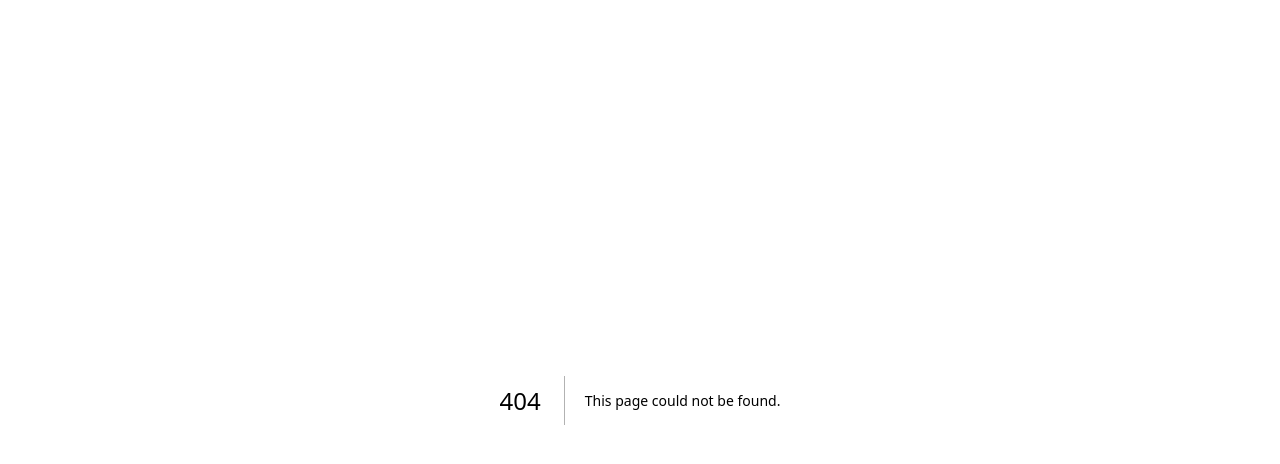
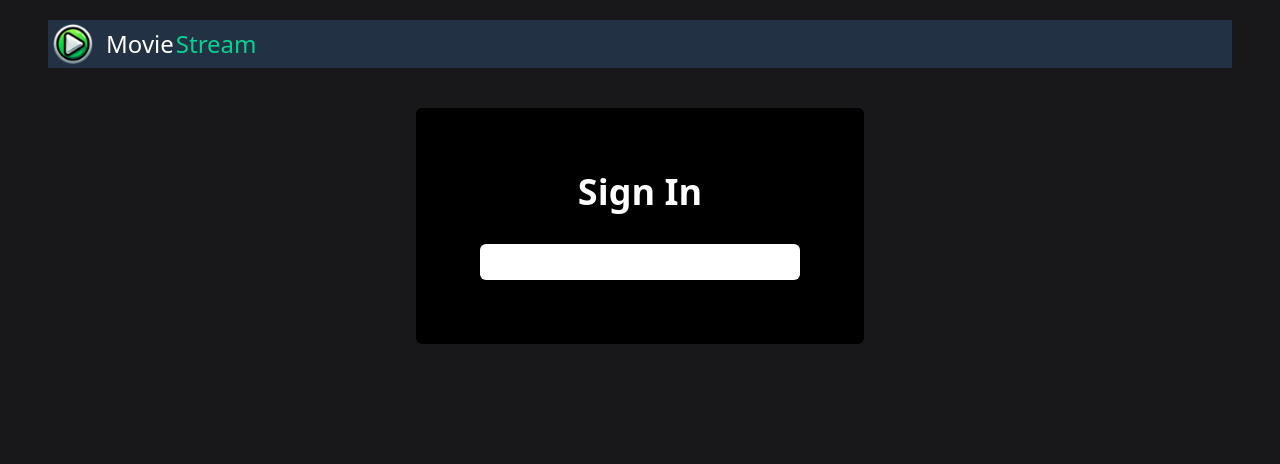
Before and after one commit to Vivek-736/movie-stream, a Next.js app: page /auth in a window 1280 px wide. Before the commit this address had no page. Shown: the top 464 px of the page. Built offline with nearby package versions, Linux system fonts and the light colour scheme.

Commit message:
set up the UI for the authentication screen

```diff
--- /dev/null
+++ b/app/auth/page.tsx
@@ -0,0 +1,33 @@
+/* eslint-disable @next/next/no-img-element */
+import Input from '@/components/input'
+import React from 'react'
+
+const AuthPage = () => {
+    return (
+        <div className='relative h-full w-full bg-[url("/images/hero.jpeg")] bg-fixed bg-no-repeat bg-cover bg-center'>
+            <div className='w-full h-full'>
+                <nav className='px-12 py-5'>
+                    <div className='w-full flex gap-2 bg-[#223143]'>
+                        <img src="/images/logo.png" alt="logo" className='h-12' />
+                        <div className='flex gap-0.5 items-center text-2xl'>
+                            <span className='text-white'>Movie</span>
+                            <span className='text-emerald-400 font-medium'>Stream</span>
+                        </div>
+                    </div>
+                    <div className='flex justify-center'>
+                        <div className='bg-black px-16 py-16 self-center mt-10 lg:w-2/5 lg:max-w-md rounded-md w-full'>
+                            <h2 className='text-white text-4xl mb-8 font-semibold text-center'>
+                                Sign In
+                            </h2>
+                            <div className='flex flex-col gap-4'>
+                                <Input />
+                            </div>
+                        </div>
+                    </div>
+                </nav>
+            </div>
+        </div>
+    )
+}
+
+export default AuthPage
--- /dev/null
+++ b/components/input.tsx
@@ -0,0 +1,11 @@
+import React from 'react'
+
+const Input = () => {
+    return (
+        <div>
+            <input type='text' className='bg-white block rounded-md w-full p-1 px-2 text-lg text-gray-800 appearance-none focus:outline-none focus:ring-0' />
+        </div>
+    )
+}
+
+export default Input
```
Also changed, not shown: 1 other file (tests, documents, lock files or other folders).
